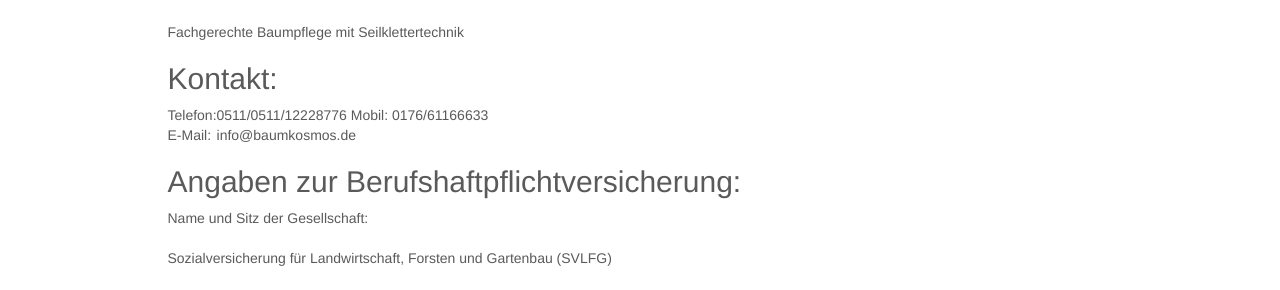
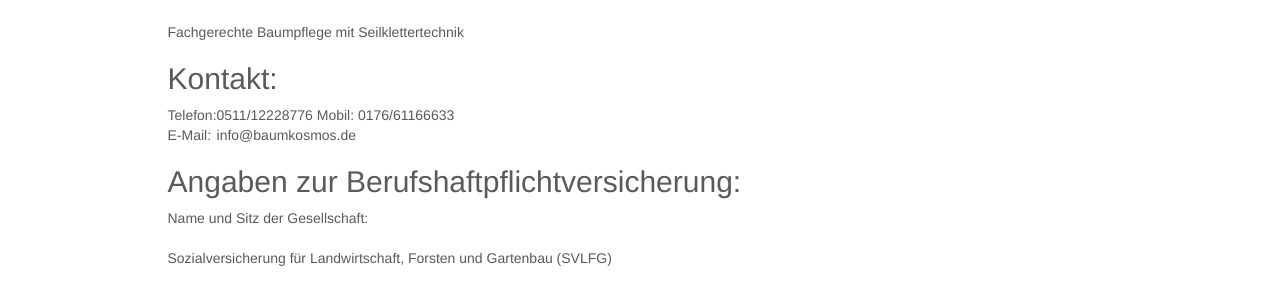
Before and after one commit to Baumkosmos/baumkosmos.github.io, a Jekyll site: the page built from impressum.html, in a window 1280 px wide. Shown: the part 537-827 px from the top of the page. Built offline with Jekyll 4.4.1, drawn with Linux system fonts in a browser that asks for light colours.

Commit message:
Update impressum.html

```diff
--- a/impressum.html
+++ b/impressum.html
@@ -19,7 +19,7 @@ Fachgerechte Baumpflege mit Seilklettertechnik
 <h2>Kontakt:</h2>
 <table><tr>
 <td>Telefon:</td>
-<td>0511/0511/12228776
+<td>0511/12228776
 Mobil: 0176/61166633</td></tr>
 <tr><td>E-Mail:</td>
 <td>info@baumkosmos.de</td>
```
